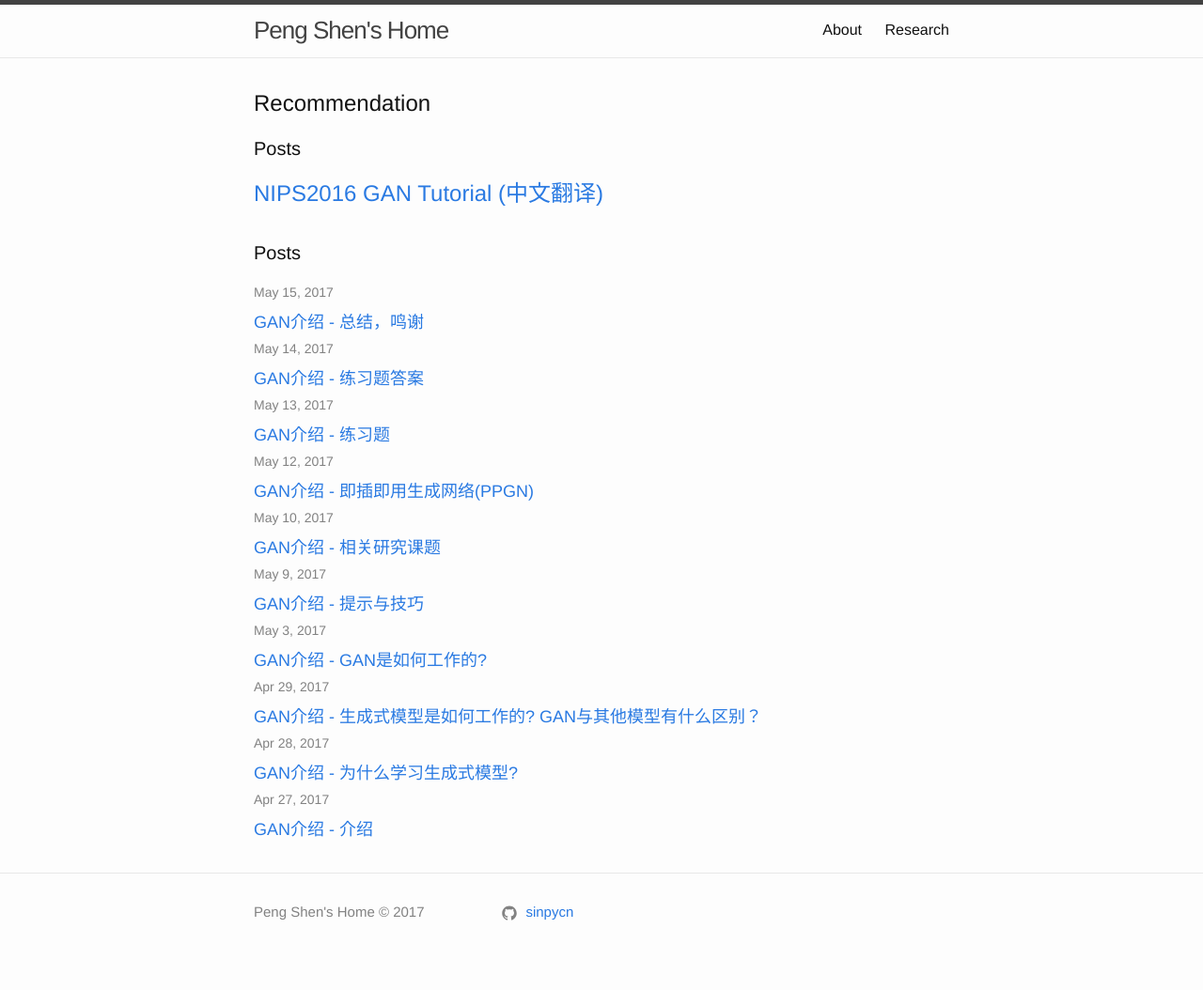
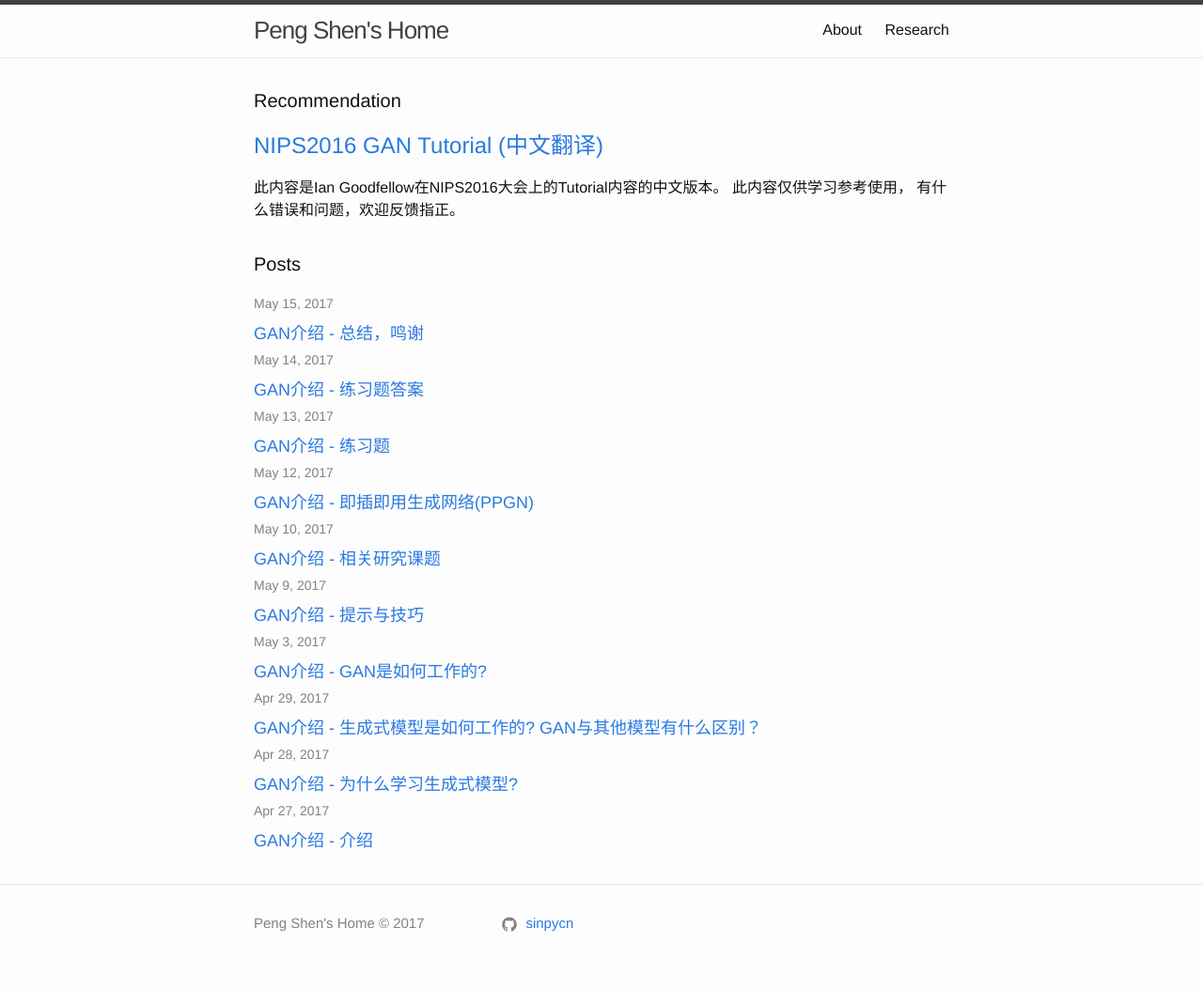
Before and after one commit to sinpycn/sinpycn.github.io, a Jekyll site: the page built from index.md, in a window 1280 px wide. Shown: the whole page at 94% size. Built offline with Jekyll 4.4.1, drawn with Linux system fonts in a browser that asks for light colours.

Commit message:
Update home.html

```diff
--- a/_layouts/home.html
+++ b/_layouts/home.html
@@ -4,11 +4,11 @@ layout: default
 
 <div class="home">
 
-  <h2>Recommendation</h2>
-  <h1 class="page-heading">Posts</h1>
+  <h1 class="page-heading">Recommendation</h1>
   <ul class="post-list">
     <li>
       <h2><a href="/category/gan-tutorial.html" style="text-decoration: none;">NIPS2016 GAN Tutorial (中文翻译)</a></h2>
+      此内容是Ian Goodfellow在NIPS2016大会上的Tutorial内容的中文版本。 此内容仅供学习参考使用， 有什么错误和问题，欢迎反馈指正。
     </li>
   </ul>
 
```
